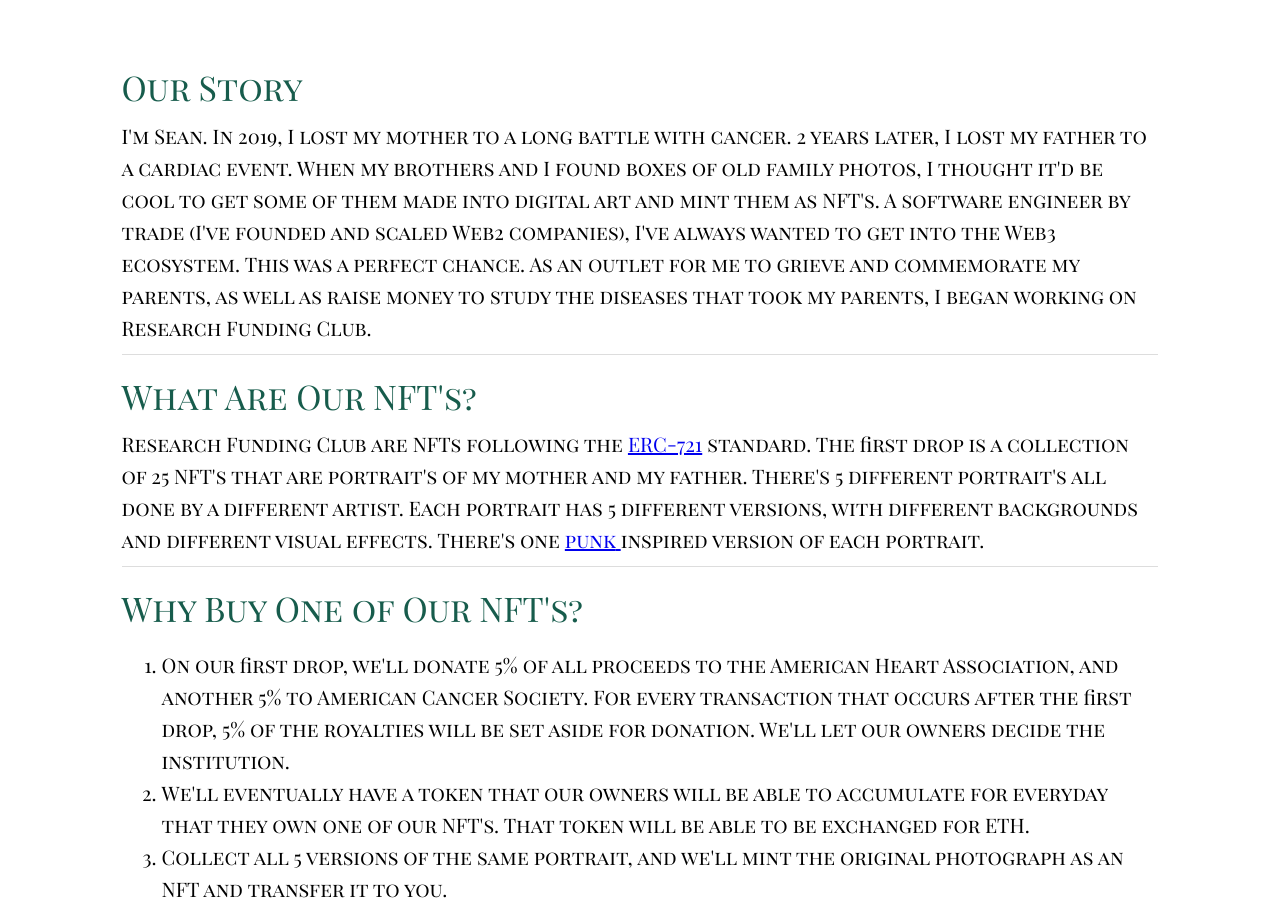
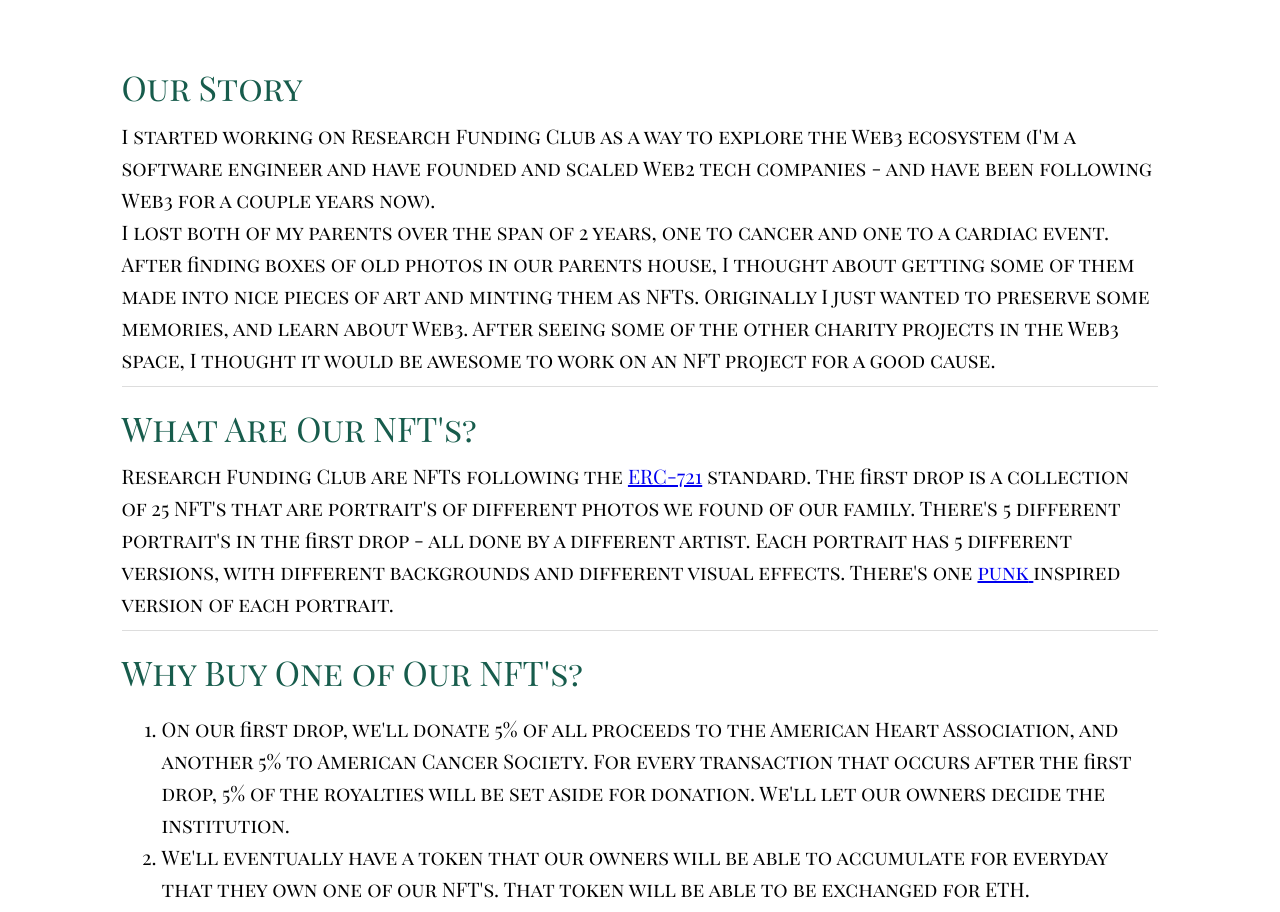
Before and after one commit to mphuc/ResearchFundNFT, a React (Create React App) app: page / in a window 1280 px wide. Shown: the part 1180-2092 px from the top of the page. Built offline with nearby package versions, Linux system fonts and the light colour scheme.

Commit message:
edit some copy

```diff
--- a/src/components/Main.js
+++ b/src/components/Main.js
@@ -91,15 +91,19 @@ const Main = () => {
           Our Story
         </Typography>
         <Typography variant="h6">
-          I'm Sean. In 2019, I lost my mother to a long battle with cancer. 2
-          years later, I lost my father to a cardiac event. When my brothers and
-          I found boxes of old family photos, I thought it'd be cool to get some
-          of them made into digital art and mint them as NFT's. A software
-          engineer by trade (I've founded and scaled Web2 companies), I've
-          always wanted to get into the Web3 ecosystem. This was a perfect
-          chance. As an outlet for me to grieve and commemorate my parents, as
-          well as raise money to study the diseases that took my parents, I
-          began working on Research Funding Club.
+          I started working on Research Funding Club as a way to explore the
+          Web3 ecosystem (I'm a software engineer and have founded and scaled
+          Web2 tech companies - and have been following Web3 for a couple years
+          now).
+        </Typography>
+        <Typography variant="h6">
+          I lost both of my parents over the span of 2 years, one to cancer and
+          one to a cardiac event. After finding boxes of old photos in our
+          parents house, I thought about getting some of them made into nice
+          pieces of art and minting them as NFTs. Originally I just wanted to
+          preserve some memories, and learn about Web3. After seeing some of the
+          other charity projects in the Web3 space, I thought it would be
+          awesome to work on an NFT project for a good cause.
         </Typography>
       </Box>
 
@@ -113,10 +117,10 @@ const Main = () => {
             ERC-721
           </a>{" "}
           standard. The first drop is a collection of 25 NFT's that are
-          portrait's of my mother and my father. There's 5 different portrait's
-          all done by a different artist. Each portrait has 5 different
-          versions, with different backgrounds and different visual effects.
-          There's one{" "}
+          portrait's of different photos we found of our family. There's 5
+          different portrait's in the first drop - all done by a different
+          artist. Each portrait has 5 different versions, with different
+          backgrounds and different visual effects. There's one{" "}
           <a href="https://www.larvalabs.com/cryptopunks" target="_blank">
             punk{" "}
           </a>
```
